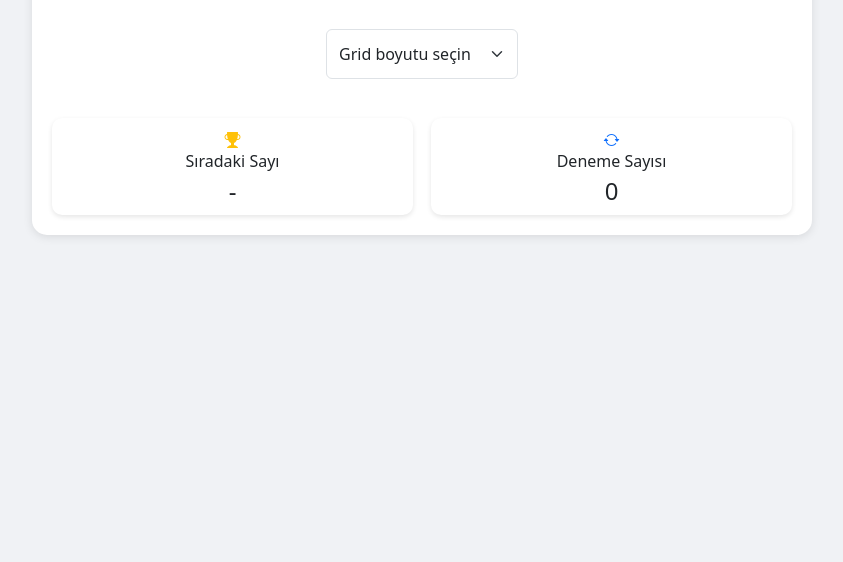
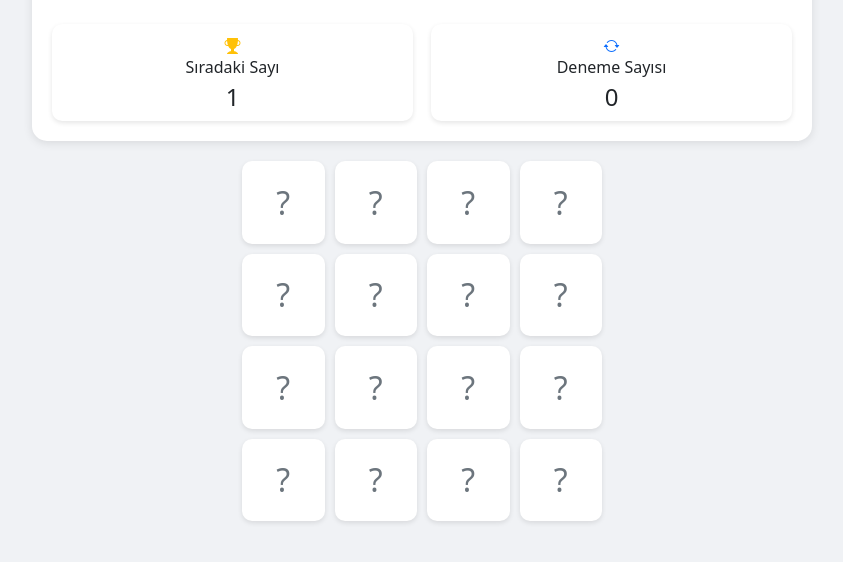
Before and after one commit to srnerturk/find-number, a plain HTML site: page index.html in a window 1280 px wide. Shown: the part 68-630 px from the top of the page, without its empty margins (218-1061 px from the left). Drawn offline with nearby package versions, Linux system fonts and the light colour scheme.

Commit message:
ui fixes

```diff
--- a/index.html
+++ b/index.html
@@ -187,34 +187,6 @@
                 margin: 0;
             }
         }
-
-        /* Select box stilleri */
-        .form-select {
-            padding: 12px 36px 12px 12px; /* Daha büyük padding */
-            font-size: 1rem;
-            min-height: 48px; /* Minimum dokunma alanı */
-            background-position: right 12px center; /* Ok işaretinin pozisyonu */
-            cursor: pointer;
-            -webkit-appearance: none;
-            -moz-appearance: none;
-            appearance: none;
-        }
-
-        /* Select container'ı için stil */
-        .select-container {
-            margin: 10px auto;
-            max-width: 200px; /* Select box genişliği */
-        }
-
-        @media (max-width: 576px) {
-            .form-select {
-                font-size: 16px; /* iOS'ta yakınlaştırmayı önlemek için minimum 16px */
-            }
-
-            .select-container {
-                max-width: 180px;
-            }
-        }
     </style>
 </head>
 <body>
@@ -224,17 +196,6 @@
                 <i class="bi bi-grid-3x3-gap-fill me-2"></i>
                 Sayı Bulma Oyunu
             </h1>
-
-            <div class="row justify-content-center">
-                <div class="select-container">
-                    <select id="gridSize" class="form-select" onchange="createGrid()">
-                        <option value="">Grid boyutu seçin</option>
-                        <option value="3">3x3 Grid</option>
-                        <option value="4">4x4 Grid</option>
-                        <option value="5">5x5 Grid</option>
-                    </select>
-                </div>
-            </div>
 
             <div class="row mt-4">
                 <div class="col-6">
@@ -299,9 +260,8 @@
         let numbers = [];
 
         function createGrid() {
-            const size = document.getElementById('gridSize').value;
+            const size = 4; // Sabit 4x4 grid
             const container = document.getElementById('gridContainer');
-            const messageDiv = document.getElementById('message');
 
             currentNumber = 1;
             attempts = 0;
@@ -311,9 +271,6 @@
             updateCurrentNumber();
 
             container.innerHTML = '';
-
-            if (!size) return;
-
             container.style.gridTemplateColumns = `repeat(${size}, 1fr)`;
 
             numbers = Array.from({length: size * size}, (_, i) => i + 1);
@@ -497,6 +454,11 @@
                 });
             });
         });
+
+        // Sayfa yüklendiğinde oyunu başlat
+        document.addEventListener('DOMContentLoaded', () => {
+            createGrid();
+        });
     </script>
 </body>
 </html>
```
